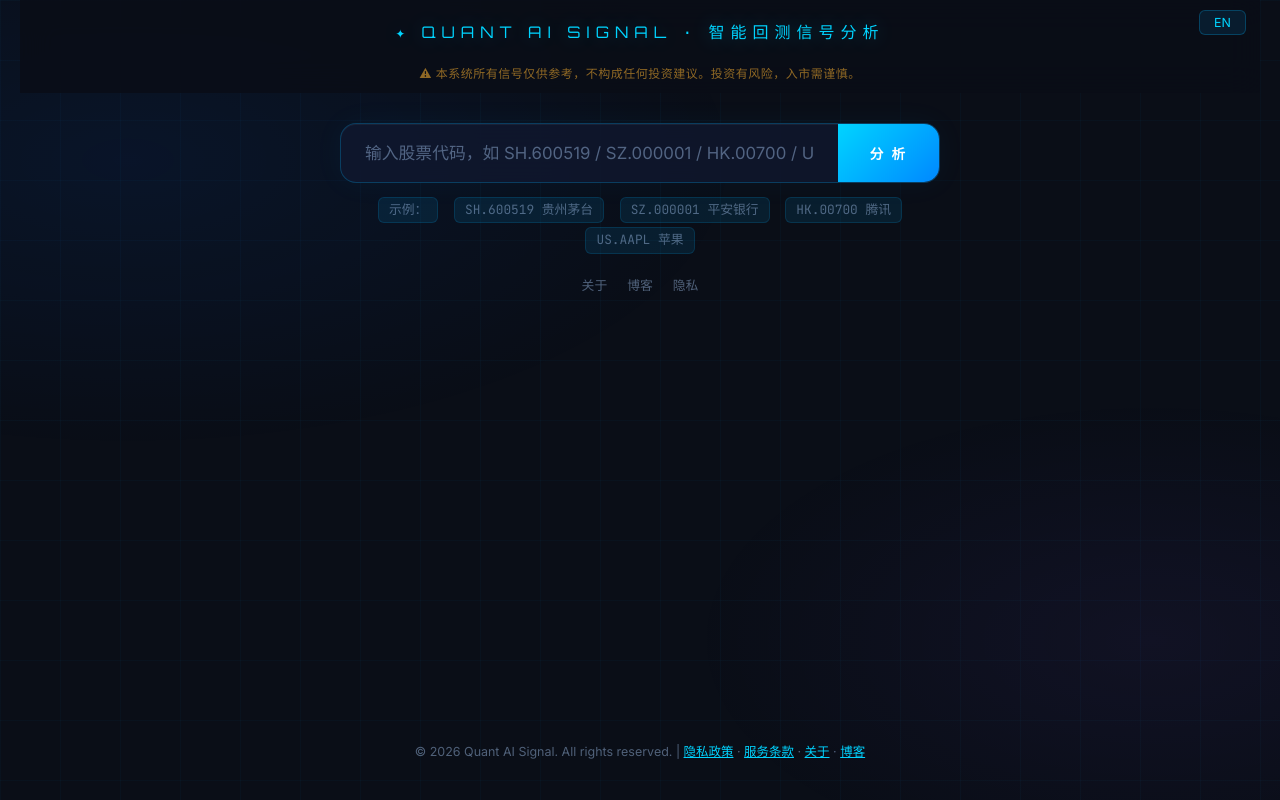
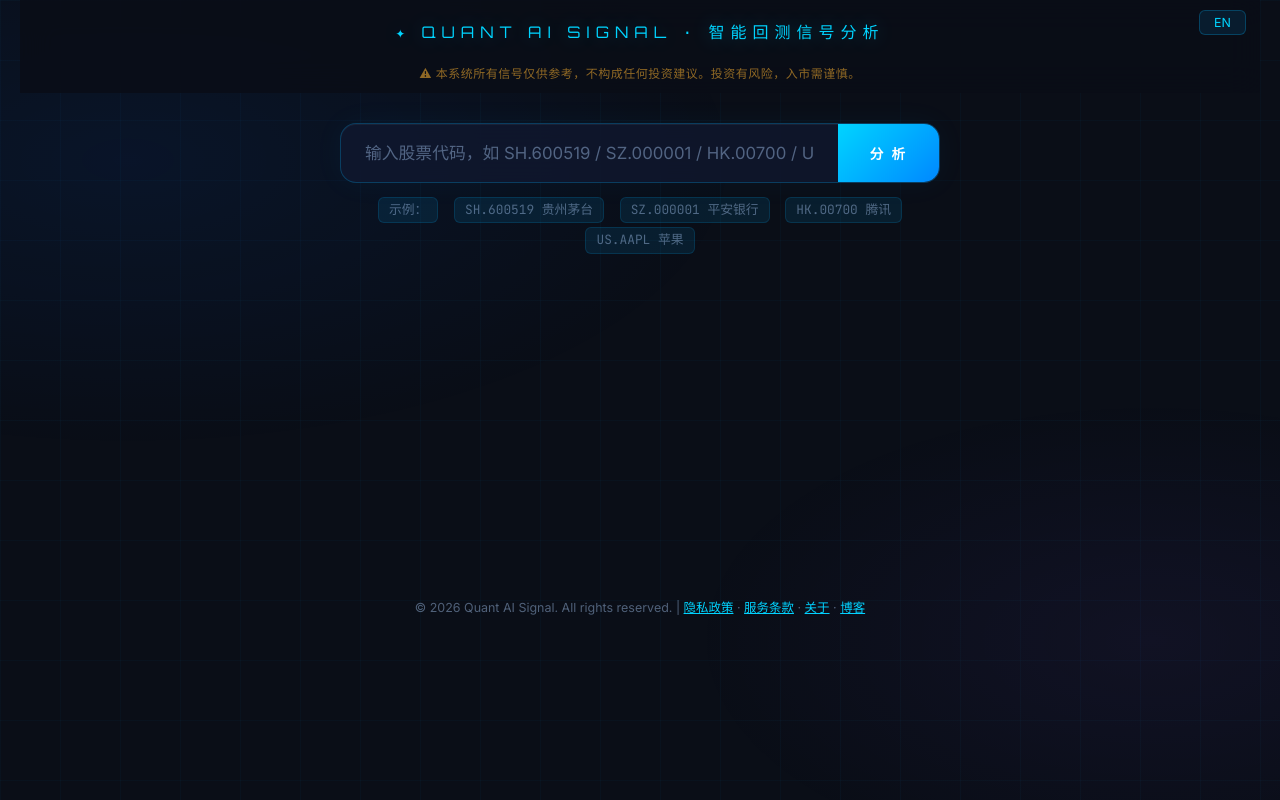
Before and after one commit to zhaoxusun/stock-quant-model, a Flask app: page / in a window 1280 px wide. Run offline with Flask 3, Linux system fonts and the light colour scheme; some libraries are stand-ins or nearby versions.

Commit message:
footer margin-top 300px

```diff
--- a/templates/index.html
+++ b/templates/index.html
@@ -545,7 +545,7 @@
   footer {
     text-align: center;
     padding: 2px 16px 4px;
-    margin-top: 400px;
+    margin-top: 300px;
     color: var(--text-dim);
     font-size: 0.78rem;
   }
@@ -593,12 +593,6 @@
       <span onclick="fillCode('HK.00700')" data-i18n="hint_hk">HK.00700 腾讯</span>
       <span onclick="fillCode('US.AAPL')" data-i18n="hint_us">US.AAPL 苹果</span>
     </div>
-  </div>
-
-  <div class="nav-links">
-    <a href="/about" data-i18n="nav_about">关于</a>
-    <a href="/blog" data-i18n="nav_blog">博客</a>
-    <a href="/privacy" data-i18n="nav_privacy">隐私</a>
   </div>
 
   <div class="loading" id="loading">
```
